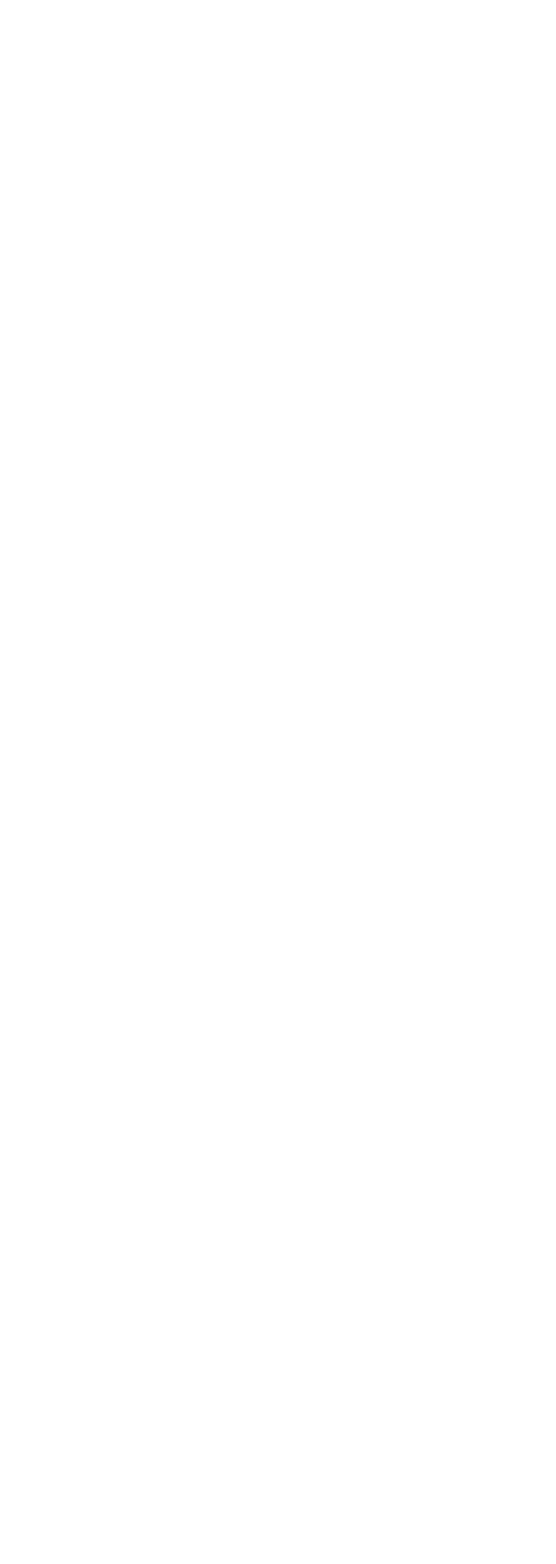
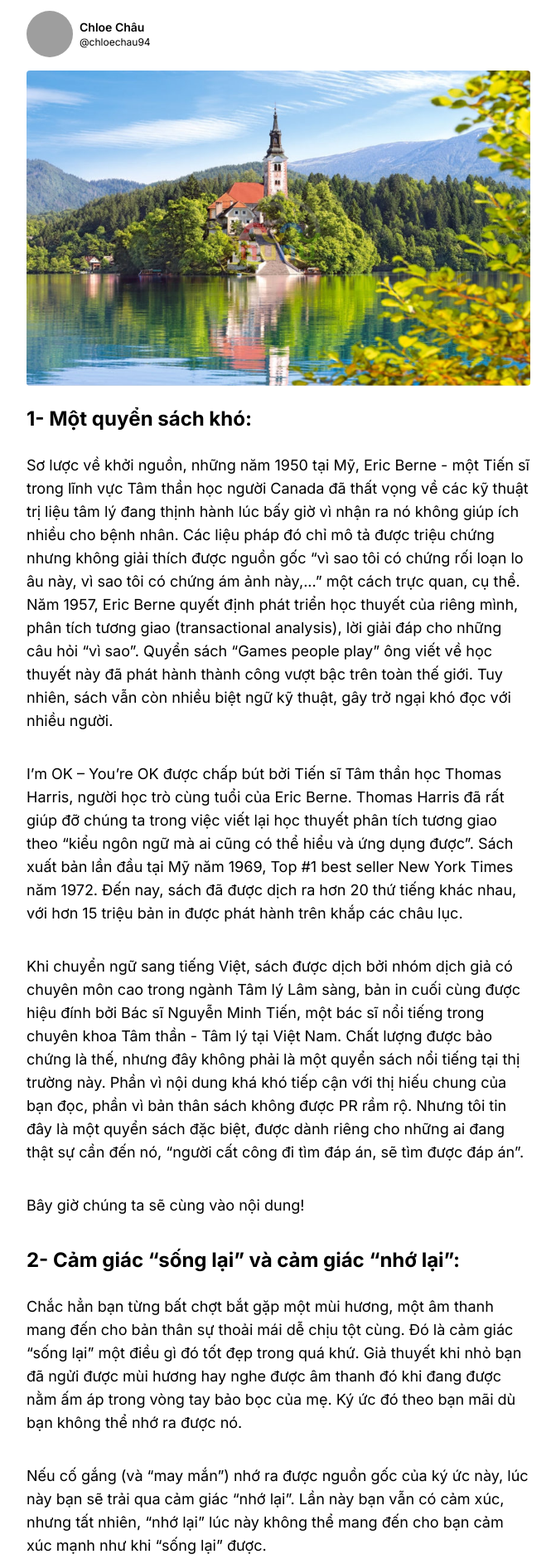
Before and after one commit to thuannguyen18/Blog-App, a React (Create React App) app in the folder frontend/: page /blog/1 in a window 1280 px wide. Shown: the part 395-2280 px from the top of the page at 83% size, without its empty margins (304-975 px from the left). Before the commit the page ends 960 px from the top, so only its background shows below. Built offline with nearby package versions, Linux system fonts and the light colour scheme.

Commit message:
Add  UI: blog detail page

```diff
--- a/frontend/src/App.css
+++ b/frontend/src/App.css
@@ -21,6 +21,16 @@ h2 {
     -webkit-line-clamp: 1;
     -webkit-box-orient: vertical;
     overflow: hidden;
+}
+
+.paragraph-per-line {
+    padding: 8px 0;
+    margin-bottom: 20px;
+}
+
+.heading-per-line {
+    padding: 8px 0;
+    margin-bottom: 10px;
 }
 
 .user-profile {
--- a/frontend/src/components/Banner.jsx
+++ b/frontend/src/components/Banner.jsx
@@ -3,7 +3,7 @@ import bannerImage from "assets/images/banner.jpg";
 
 export default function Banner() {
     return (
-        <div className="pt-20">
+        <div className="">
             <div
                 className="bg-no-repeat bg-contain bg-center h-[288px] md:h-[388px] lg:h-[588px]"
                 style={{ backgroundImage: `url(${bannerImage})` }}
--- a/frontend/src/components/Header.jsx
+++ b/frontend/src/components/Header.jsx
@@ -6,8 +6,8 @@ import { FiSettings, FiLogOut } from "react-icons/fi"
 import Tippy from '@tippyjs/react/headless';
 import 'tippy.js/dist/tippy.css';
 
-import { useGlobalContext } from "../context/context";
-import UserAvatar from "./user/UserAvatar";
+import { useGlobalContext } from "context/context";
+import UserAvatar from "components/user/UserAvatar";
 
 export default function Header() {
     const { isAuthenticated, userName, logout } = useGlobalContext();
@@ -83,7 +83,7 @@ export default function Header() {
     const navbar = isAuthenticated ? navbarPrivate : navbarPublic;
 
     return (
-        <header className="fixed top-0 right-0 left-0 z-10 h-20 shadow-lg bg-white">
+        <header className="h-20 shadow-lg bg-white">
             <div className="container mx-auto flex justify-between items-center h-full px-4">
                 <Link className="text-sky-700 text-3xl font-normal" to="/">MyBlog</Link>
                 <nav className="flex items-center">
--- /dev/null
+++ b/frontend/src/components/comment/Comment.jsx
@@ -0,0 +1,12 @@
+import UserInfo from "components/user/UserInfo";
+
+export default function Comment() {
+    return (
+        <div className="mt-6">
+            <UserInfo />
+            <div className="px-2 my-2">
+                Điều này cho thấy, quá khứ luôn đóng một vai trò quan trọng, chúng ta phần lớn sẽ không nhớ về ký ức, cảm giác đã từng tồn tại nhưng về cơ bản, chúng vẫn đang ngày đêm chi phối mô thức suy nghĩ, cảm xúc và hành vi của chúng ta ở thì hiện tại.
+            </div>
+        </div>
+    );
+}
--- /dev/null
+++ b/frontend/src/components/comment/CommentForm.jsx
@@ -0,0 +1,26 @@
+import Comment from "./Comment";
+
+export default function FormComment() {
+    return (
+        <div className="rounded border border-gray-200 p-5 lg:p-10 my-6 shadow-lg">
+            <form className="w-full bg-white rounded-lg px-4 pt-2">
+                <div className="flex flex-wrap -mx-3 mb-6">
+                    <div className="w-full md:w-full lg:px-3 mb-2 mt-2">
+                        <textarea className="border-b border-gray-200 leading-normal resize-none w-full h-20 py-2 font-medium placeholder-gray-300 focus:outline-none focus:bg-white" name="body" placeholder="Type your feeling" required></textarea>
+                    </div>
+                    <div className="w-full md:w-full flex items-start md:w-full px-3">
+                        <div className="flex items-start w-1/2 text-gray-700 px-2 mr-auto">
+                        </div>
+                        <div className="-mr-1">
+                            <button type="submit" className="bg-white text-gray-900 font-medium py-1 px-4 border border-gray-300 rounded tracking-wide mr-1 hover:bg-gray-100">Post</button>
+                        </div>
+                    </div>
+                </div>
+            </form>
+            <Comment />
+            <Comment />
+            <Comment />
+            <Comment />
+        </div>
+    );
+}
--- a/frontend/src/components/user/UserAvatar.jsx
+++ b/frontend/src/components/user/UserAvatar.jsx
@@ -9,7 +9,7 @@ function UserAvatar({ width = "w-2", height = "h-2", isProfile, isDefault, isOth
     return (
         <img
             className={`${width} ${height} ${classes} rounded-full object-cover`}
-            src={`http://localhost:3500/assets/${profilePicturePath}`}
+            src={`http://localhost:3500/assets/${profilePicturePath}` || defaultAvatar}
             alt="avatar"
         />
     );
--- /dev/null
+++ b/frontend/src/components/user/UserInfo.jsx
@@ -0,0 +1,16 @@
+import { Link } from "react-router-dom";
+import UserAvatar from "components/user/UserAvatar";
+
+export default function UserInfo() {
+    return (
+        <div className="flex items-center mt-4">
+            <UserAvatar width="w-10 lg:w-14" height="h-10 lg:h-14" isDefault={true} profilePicturePath={"p9.jpeg"} />
+            <div className="ml-2">
+                <Link className="text-sm font-semibold block hover:underline">
+                    Chloe Châu
+                </Link>
+                <span className="block text-xs">@chloechau94</span>
+            </div>
+        </div>
+    );
+}
--- a/frontend/src/pages/blog/index.jsx
+++ b/frontend/src/pages/blog/index.jsx
@@ -1,18 +1,38 @@
 import { Link } from "react-router-dom";
+import { useGlobalContext } from "context/context";
+import UserInfo from "components/user/UserInfo";
+import image from "assets//images/testing.jpg"
+import FormComment from "components/comment/CommentForm";
 
 export default function Blog() {
     return (
-        <div className="mt-40">
-            <div className="container mx-auto px-4 md:w-4/6 lg:w-3/6 border border-yellow-700">
-                <div className="">
+        <div className="mt-20">
+            <div className="container mx-auto px-4 md:w-4/6 lg:w-3/6">
+                {/* USER AND BLOG INFO */}
+                <div className="mb-4">
                     <Link className="text-sm hover:underline">Quan điểm - Tranh luận</Link>
                     <h1 className="text-4xl lg:text-5xl lg:leading-normal font-semibold my-2">[Tập hiểu sâu]: Vì sao Bạn luôn KHÔNG ỔN?</h1>
                     <p>I’m OK - You’re OK, một tựa sách dành cho những ai luôn thấy bản thân Không-Ổn. Đặc biệt, với những ai đã trải qua thời gian tìm kiếm...</p>
-                    <div>
-
-                    </div>
+                    <UserInfo />
                 </div>
-                <div></div>
+                {/* PICTURE */}
+                <img className="rounded w-full" src={image} alt="image" />
+                {/* CONTENTS */}
+                <div className="mt-4">
+                    <h3 className="heading-per-line semibold text-2xl font-bold">1- Một quyển sách khó:</h3>
+                    <p className="paragraph-per-line text-lg">Sơ lược về khởi nguồn, những năm 1950 tại Mỹ, Eric Berne - một Tiến sĩ trong lĩnh vực Tâm thần học người Canada đã thất vọng về các kỹ thuật trị liệu tâm lý đang thịnh hành lúc bấy giờ vì nhận ra nó không giúp ích nhiều cho bệnh nhân. Các liệu pháp đó chỉ mô tả được triệu chứng nhưng không giải thích được nguồn gốc “vì sao tôi có chứng rối loạn lo âu này, vì sao tôi có chứng ám ảnh này,...” một cách trực quan, cụ thể. Năm 1957, Eric Berne quyết định phát triển học thuyết của riêng mình, phân tích tương giao (transactional analysis), lời giải đáp cho những câu hỏi “vì sao”. Quyển sách “Games people play” ông viết về học thuyết này đã phát hành thành công vượt bậc trên toàn thế giới. Tuy nhiên, sách vẫn còn nhiều biệt ngữ kỹ thuật, gây trở ngại khó đọc với nhiều người.</p>
+                    <p className="paragraph-per-line text-lg">I’m OK – You’re OK được chấp bút bởi Tiến sĩ Tâm thần học Thomas Harris, người học trò cùng tuổi của Eric Berne. Thomas Harris đã rất giúp đỡ chúng ta trong việc viết lại học thuyết phân tích tương giao theo “kiểu ngôn ngữ mà ai cũng có thể hiểu và ứng dụng được”. Sách xuất bản lần đầu tại Mỹ năm 1969, Top #1 best seller New York Times năm 1972. Đến nay, sách đã được dịch ra hơn 20 thứ tiếng khác nhau, với hơn 15 triệu bản in được phát hành trên khắp các châu lục. </p>
+                    <p className="paragraph-per-line text-lg">Khi chuyển ngữ sang tiếng Việt, sách được dịch bởi nhóm dịch giả có chuyên môn cao trong ngành Tâm lý Lâm sàng, bản in cuối cùng được hiệu đính bởi Bác sĩ Nguyễn Minh Tiến, một bác sĩ nổi tiếng trong chuyên khoa Tâm thần - Tâm lý tại Việt Nam. Chất lượng được bảo chứng là thế, nhưng đây không phải là một quyển sách nổi tiếng tại thị trường này. Phần vì nội dung khá khó tiếp cận với thị hiếu chung của bạn đọc, phần vì bản thân sách không được PR rầm rộ. Nhưng tôi tin đây là một quyển sách đặc biệt, được dành riêng cho những ai đang thật sự cần đến nó, “người cất công đi tìm đáp án, sẽ tìm được đáp án”.</p>
+                    <p className="paragraph-per-line text-lg">Bây giờ chúng ta sẽ cùng vào nội dung!</p>
+                    <h3 className="heading-per-line semibold text-2xl font-bold">2- Cảm giác “sống lại” và cảm giác “nhớ lại”:</h3>
+                    <p className="paragraph-per-line text-lg">Chắc hẳn bạn từng bất chợt bắt gặp một mùi hương, một âm thanh mang đến cho bản thân sự thoải mái dễ chịu tột cùng. Đó là cảm giác “sống lại” một điều gì đó tốt đẹp trong quá khứ. Giả thuyết khi nhỏ bạn đã ngửi được mùi hương hay nghe được âm thanh đó khi đang được nằm ấm áp trong vòng tay bảo bọc của mẹ. Ký ức đó theo bạn mãi dù bạn không thể nhớ ra được nó.</p>
+                    <p className="paragraph-per-line text-lg">Nếu cố gắng (và “may mắn”) nhớ ra được nguồn gốc của ký ức này, lúc này bạn sẽ trải qua cảm giác “nhớ lại”. Lần này bạn vẫn có cảm xúc, nhưng tất nhiên, “nhớ lại” lúc này không thể mang đến cho bạn cảm xúc mạnh như khi “sống lại” được.</p>
+                    <p className="paragraph-per-line text-lg">Nếu cố gắng (và “may mắn”) nhớ ra được nguồn gốc của ký ức này, lúc này bạn sẽ trải qua cảm giác “nhớ lại”. Lần này bạn vẫn có cảm xúc, nhưng tất nhiên, “nhớ lại” lúc này không thể mang đến cho bạn cảm xúc mạnh như khi “sống lại” được.</p>
+                    <p className="paragraph-per-line text-lg">Điều này cho thấy, quá khứ luôn đóng một vai trò quan trọng, chúng ta phần lớn sẽ không nhớ về ký ức, cảm giác đã từng tồn tại nhưng về cơ bản, chúng vẫn đang ngày đêm chi phối mô thức suy nghĩ, cảm xúc và hành vi của chúng ta ở thì hiện tại. </p>
+                    <p className="paragraph-per-line text-lg">Nhưng mọi chuyện sẽ trở nên dễ thở hơn nếu chúng ta có khả năng quan sát, mang những gì đang hoạt động ở tầng “vô thức” lên được tầng “ý thức”. Hay nói đơn giản hơn, bạn tự nhiên sẽ đỡ đau hơn, nếu bạn biết vì sao bạn đau và thậm chí có thể hết đau hẳn nếu bạn chữa lành được nó.</p>
+                </div>
+                {/* COMMENTS */}
+                <FormComment />
             </div>
         </div>
     )
```
